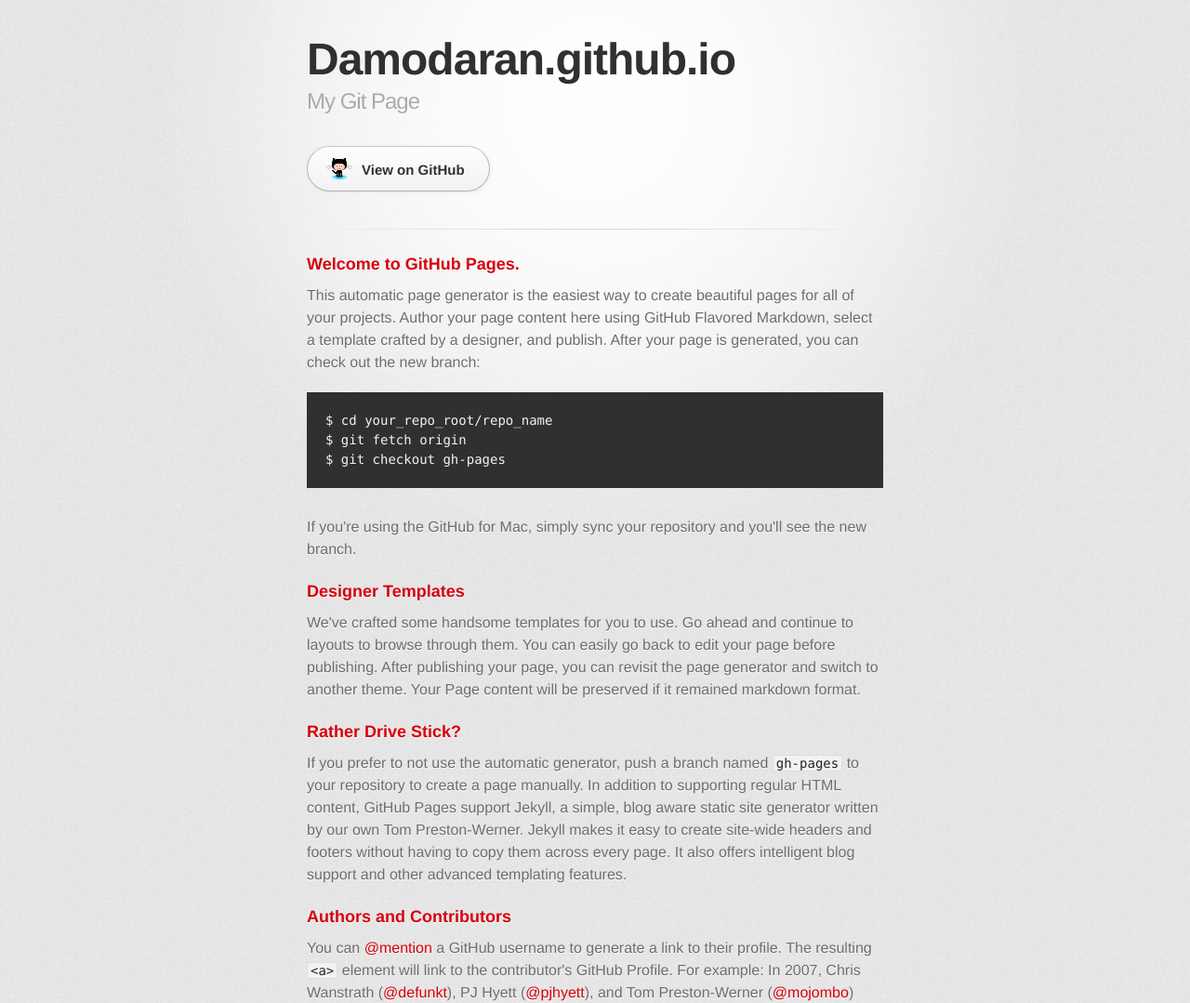
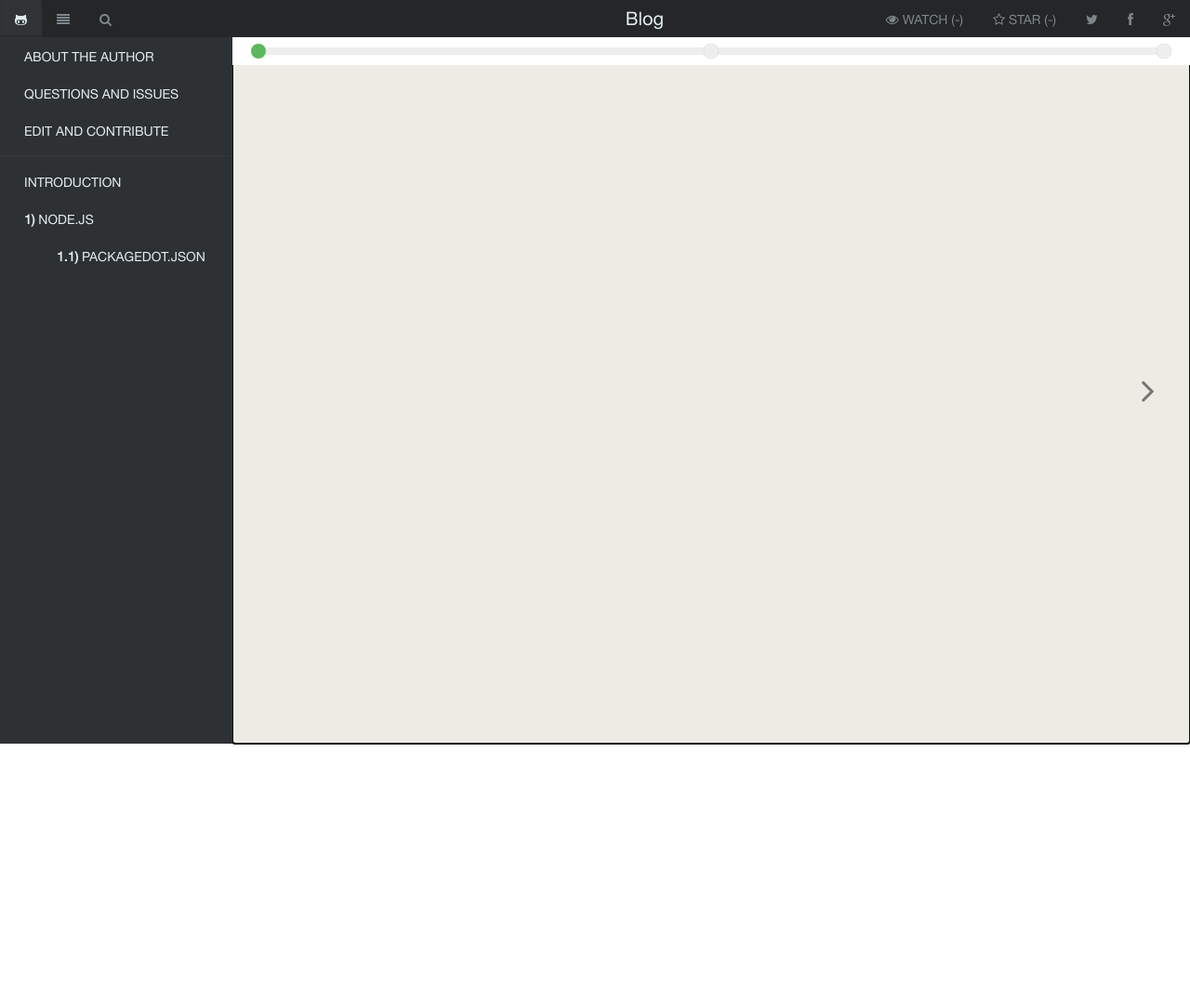
Before and after one commit to damodaran/damodaran.github.io, a plain HTML site: page index.html in a window 1280 px wide. Shown: the top 1079 px of the page at 93% size. After the commit the page ends 800 px from the top, so only its background shows below. Drawn offline with Linux system fonts and the light colour scheme; no server answers; files whose address does not match are found by name; a web font is replaced by a local one.

Commit message:
Update index.html
test2

```diff
--- a/index.html
+++ b/index.html
@@ -1,73 +1,142 @@
-<!DOCTYPE html>
-<html>
-  <head>
-    <meta charset='utf-8'>
-    <meta http-equiv="X-UA-Compatible" content="chrome=1">
-    <link href='https://fonts.googleapis.com/css?family=Chivo:900' rel='stylesheet' type='text/css'>
-    <link rel="stylesheet" type="text/css" href="stylesheets/stylesheet.css" media="screen" />
-    <link rel="stylesheet" type="text/css" href="stylesheets/pygment_trac.css" media="screen" />
-    <link rel="stylesheet" type="text/css" href="stylesheets/print.css" media="print" />
-    <!--[if lt IE 9]>
-    <script src="//html5shiv.googlecode.com/svn/trunk/html5.js"></script>
-    <![endif]-->
-    <title>Damodaran.github.io by damodaran</title>
+<!DOCTYPE HTML>
+<html lang="en-US">
+    <head prefix="og: http://ogp.me/ns# book: http://ogp.me/ns/book#">
+
+        <meta charset="UTF-8">
+        <title>Introduction | Blog</title>
+
+        <meta content="text/html; charset=utf-8" http-equiv="Content-Type">
+        <meta name="robots" content="index, follow">
+        <meta name="author" content="damodaran">
+        <meta name="description" content="Book generated using GitBook">
+        <meta name="keywords" content="gitbook,github" >
+        <meta name="generator" content="www.gitbook.io">
+
+
+        <link rel="next" href="./Nodejs/README.html" />
+
+
+
+        <meta property="og:title" content="Introduction | Blog">
+        <meta property="og:site_name" content="Blog">
+        <meta property="og:type" content="book">
+        <meta property="og:locale" content="en_US">
+
+        <meta property="book:author" content="https://github.com/damodaran">
+        <meta property="book:tag" content="GitBook">
+
+        <meta name="viewport" content="width=device-width, initial-scale=1, user-scalable=no">
+        <meta name="apple-mobile-web-app-capable" content="yes">
+        <meta name="apple-mobile-web-app-status-bar-style" content="black">
+
+        <link rel="shortcut icon" href="gitbook/images/favicon.ico" type="image/x-icon">
+
+
+        <link rel="stylesheet" href="gitbook/style.css">
+
+
     </head>
+    <body>
 
-  <body>
-    <div id="container">
-      <div class="inner">
+<div class="book" data-github="damodaran/blog" data-level="0" data-basepath="." data-revision="1397237009938">
+    <div class="book-header">
+    <!-- Actions Left -->
+    <a href="https://github.com/damodaran/blog" target="_blank" class="btn pull-left"><i class="fa fa-github-alt"></i></a>
+    <a href="#" class="btn pull-left toggle-summary"><i class="fa fa-align-justify"></i></a>
+    <a href="#" class="btn pull-left toggle-search"><i class="fa fa-search"></i></a>
 
-        <header>
-          <h1>Damodaran.github.io</h1>
-          <h2>My Git Page</h2>
-        </header>
+    <!-- Actions Right -->
+    <a href="#" target="_blank" class="btn pull-right" data-sharing="google-plus"><i class="fa fa-google-plus"></i></a>
+    <a href="#" target="_blank" class="btn pull-right" data-sharing="facebook"><i class="fa fa-facebook"></i></a>
+    <a href="#" target="_blank" class="btn pull-right" data-sharing="twitter"><i class="fa fa-twitter"></i></a>
 
-        <section id="downloads" class="clearfix">
-          <a href="https://github.com/damodaran" id="view-on-github" class="button"><span>View on GitHub</span></a>
-        </section>
+    <a href="https://github.com/damodaran/blog/stargazers" target="_blank" class="btn pull-right count-star"><i class="fa fa-star-o"></i> Star (<span>-</span>)</a>
+    <a href="https://github.com/damodaran/blog/watchers" target="_blank" class="btn pull-right count-watch"><i class="fa fa-eye"></i> Watch (<span>-</span>)</a>
 
-        <hr>
 
-        <section id="main_content">
-          <h3>
-<a name="welcome-to-github-pages" class="anchor" href="#welcome-to-github-pages"><span class="octicon octicon-link"></span></a>Welcome to GitHub Pages.</h3>
+    <!-- Title -->
+    <h1><a href="./" >Blog</a></h1>
+</div>
 
-<p>This automatic page generator is the easiest way to create beautiful pages for all of your projects. Author your page content here using GitHub Flavored Markdown, select a template crafted by a designer, and publish. After your page is generated, you can check out the new branch:</p>
+    <div class="book-summary">
+    <div class="book-search">
+        <input type="text" placeholder="Search" class="form-control" />
+    </div>
+    <ul class="summary">
+        <li>
+            <a href="https://github.com/damodaran" target="blank">About the author</a>
+        </li>
+        <li>
+            <a href="https://github.com/damodaran/blog/issues" target="blank">Questions and Issues</a>
+        </li>
+        <li>
+            <a href="https://github.com/damodaran/blog/edit/master/README.md" target="blank">Edit and Contribute</a>
+        </li>
+        <li class="divider"></li>
+        <li data-level="0" data-path="index.html">
+            <a href="./"><i class="fa fa-check"></i> Introduction</a>
+        </li>
 
-<pre><code>$ cd your_repo_root/repo_name
-$ git fetch origin
-$ git checkout gh-pages
-</code></pre>
+            <li  data-level="1" data-path="Nodejs/README.html">
 
-<p>If you're using the GitHub for Mac, simply sync your repository and you'll see the new branch.</p>
+                <a href="./Nodejs/README.html">
+                    <i class="fa fa-check"></i> <b>1)</b> Node.js
+                </a>
 
-<h3>
-<a name="designer-templates" class="anchor" href="#designer-templates"><span class="octicon octicon-link"></span></a>Designer Templates</h3>
 
-<p>We've crafted some handsome templates for you to use. Go ahead and continue to layouts to browse through them. You can easily go back to edit your page before publishing. After publishing your page, you can revisit the page generator and switch to another theme. Your Page content will be preserved if it remained markdown format.</p>
+                <ul class="articles">
 
-<h3>
-<a name="rather-drive-stick" class="anchor" href="#rather-drive-stick"><span class="octicon octicon-link"></span></a>Rather Drive Stick?</h3>
+                        <li  data-level="1.1" data-path="Nodejs/packagedotjson.html">
 
-<p>If you prefer to not use the automatic generator, push a branch named <code>gh-pages</code> to your repository to create a page manually. In addition to supporting regular HTML content, GitHub Pages support Jekyll, a simple, blog aware static site generator written by our own Tom Preston-Werner. Jekyll makes it easy to create site-wide headers and footers without having to copy them across every page. It also offers intelligent blog support and other advanced templating features.</p>
+                            <a href="./Nodejs/packagedotjson.html">
+                                <i class="fa fa-check"></i> <b>1.1)</b> Packagedot.json
+                            </a>
 
-<h3>
-<a name="authors-and-contributors" class="anchor" href="#authors-and-contributors"><span class="octicon octicon-link"></span></a>Authors and Contributors</h3>
+                        </li>
 
-<p>You can <a href="https://github.com/blog/821" class="user-mention">@mention</a> a GitHub username to generate a link to their profile. The resulting <code>&lt;a&gt;</code> element will link to the contributor's GitHub Profile. For example: In 2007, Chris Wanstrath (<a href="https://github.com/defunkt" class="user-mention">@defunkt</a>), PJ Hyett (<a href="https://github.com/pjhyett" class="user-mention">@pjhyett</a>), and Tom Preston-Werner (<a href="https://github.com/mojombo" class="user-mention">@mojombo</a>) founded GitHub.</p>
+                </ul>
 
-<h3>
-<a name="support-or-contact" class="anchor" href="#support-or-contact"><span class="octicon octicon-link"></span></a>Support or Contact</h3>
+            </li>
 
-<p>Having trouble with Pages? Check out the documentation at <a href="http://help.github.com/pages">http://help.github.com/pages</a> or contact <a href="mailto:support@github.com">support@github.com</a> and we’ll help you sort it out.</p>
-        </section>
+    </ul>
+</div>
 
-        <footer>
-          This page was generated by <a href="http://pages.github.com">GitHub Pages</a>. Tactile theme by <a href="https://twitter.com/jasonlong">Jason Long</a>.
-        </footer>
+    <div class="book-body" tabindex="-1">
+        <div class="body-inner">
+            <div class="page-wrapper">
+                <div class="book-progress">
+    <div class="bar">
+        <div class="inner" style="width: 0%;min-width: 0%;"></div>
+    </div>
+    <div class="chapters">
 
+        <a href="./index.html" title="Introduction" class="chapter done new-chapter" data-progress="0" style="left: 0%;"></a>
+
+        <a href="./Nodejs/README.html" title="Node.js" class="chapter  new-chapter" data-progress="1" style="left: 50%;"></a>
+
+        <a href="./Nodejs/packagedotjson.html" title="Packagedot.json" class="chapter  " data-progress="1.1" style="left: 100%;"></a>
 
     </div>
 </div>
+
+                <div class="page-inner">
+
+                </div>
+            </div>
+        </div>
+
+
+
+        <a href="./Nodejs/README.html" class="navigation navigation-next"><i class="fa fa-angle-right"></i></a>
+
+    </div>
+</div>
+
+
+        <script src="https://cdnjs.cloudflare.com/ajax/libs/ace/1.1.3/ace.js"></script>
+        <script src="https://cdnjs.cloudflare.com/ajax/libs/ace/1.1.3/mode-javascript.js"></script>
+        <script src="gitbook/jsrepl/jsrepl.js" id="jsrepl-script"></script>
+        <script src="gitbook/app.js"></script>
+
     </body>
 </html>
```
Lines whose indentation alone changed are shown as unchanged.
